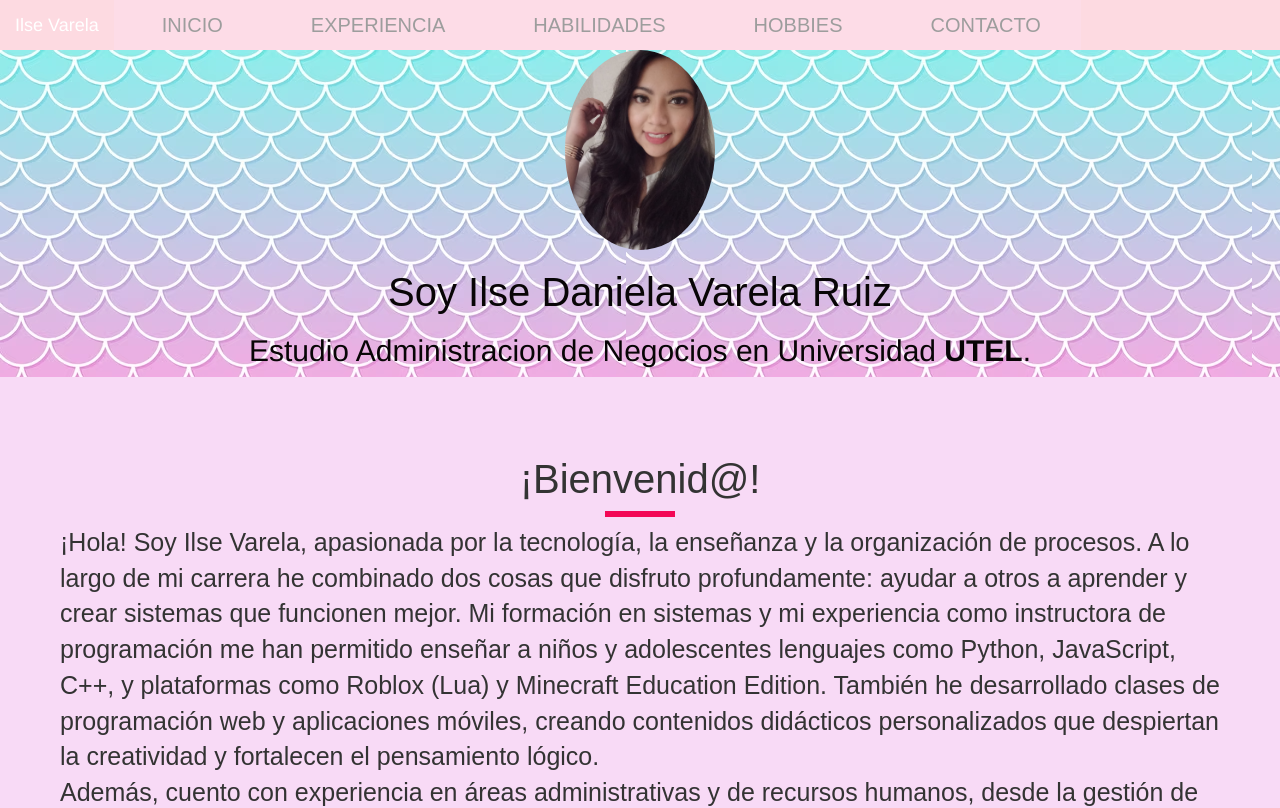
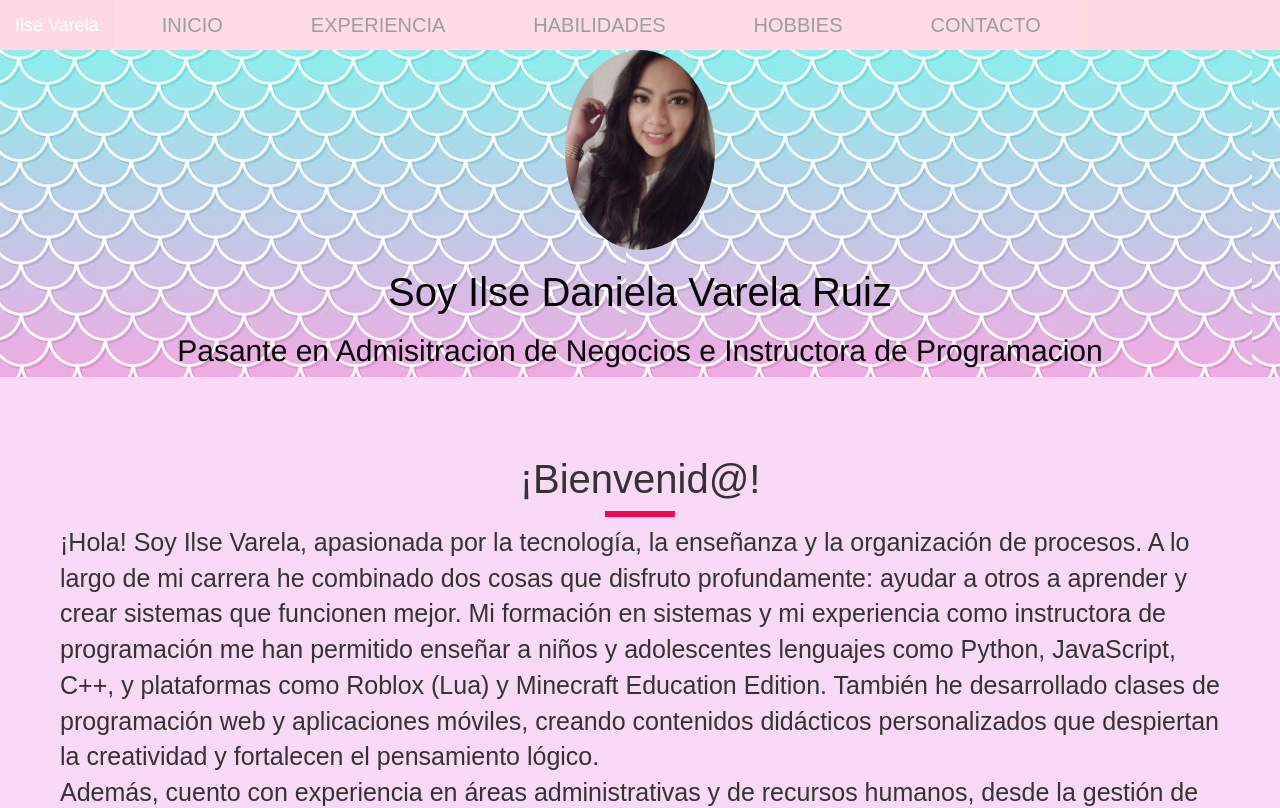
Before and after one commit to Ilse2/Miperfil, a plain HTML site: page index.html in a window 1280 px wide. Shown: the top 808 px of the page. Drawn offline with nearby package versions, Linux system fonts and the light colour scheme.

Commit message:
Update index.html

```diff
--- a/index.html
+++ b/index.html
@@ -52,7 +52,7 @@
 
             <span id="name" >Ilse Daniela Varela Ruiz</span>
         </h1>
-        <h2 >Estudio Administracion de Negocios en Universidad <b>UTEL</b>.</h2>
+        <h2 >Pasante en Admisitracion de Negocios e Instructora de Programacion</h2>
     </section>
 
 
```
